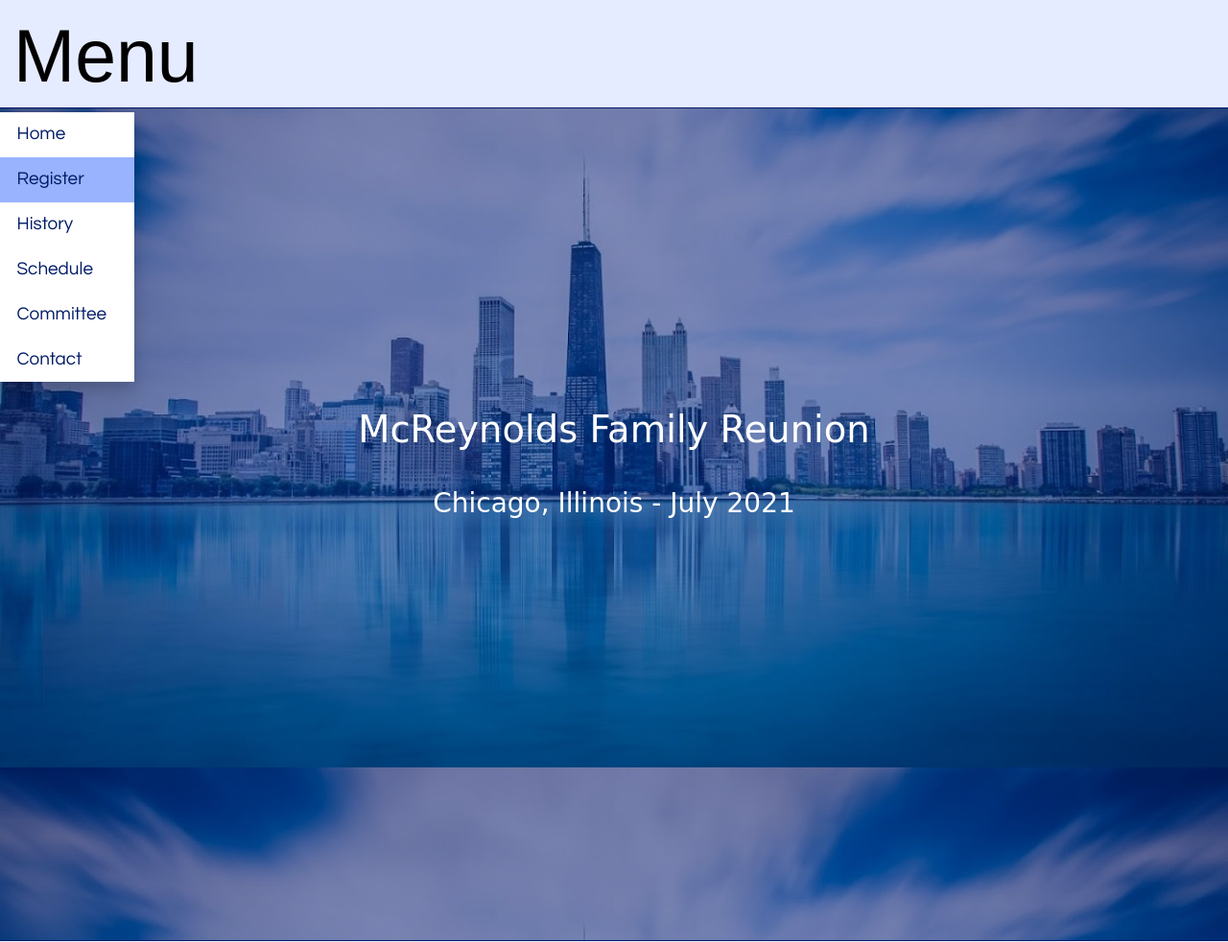
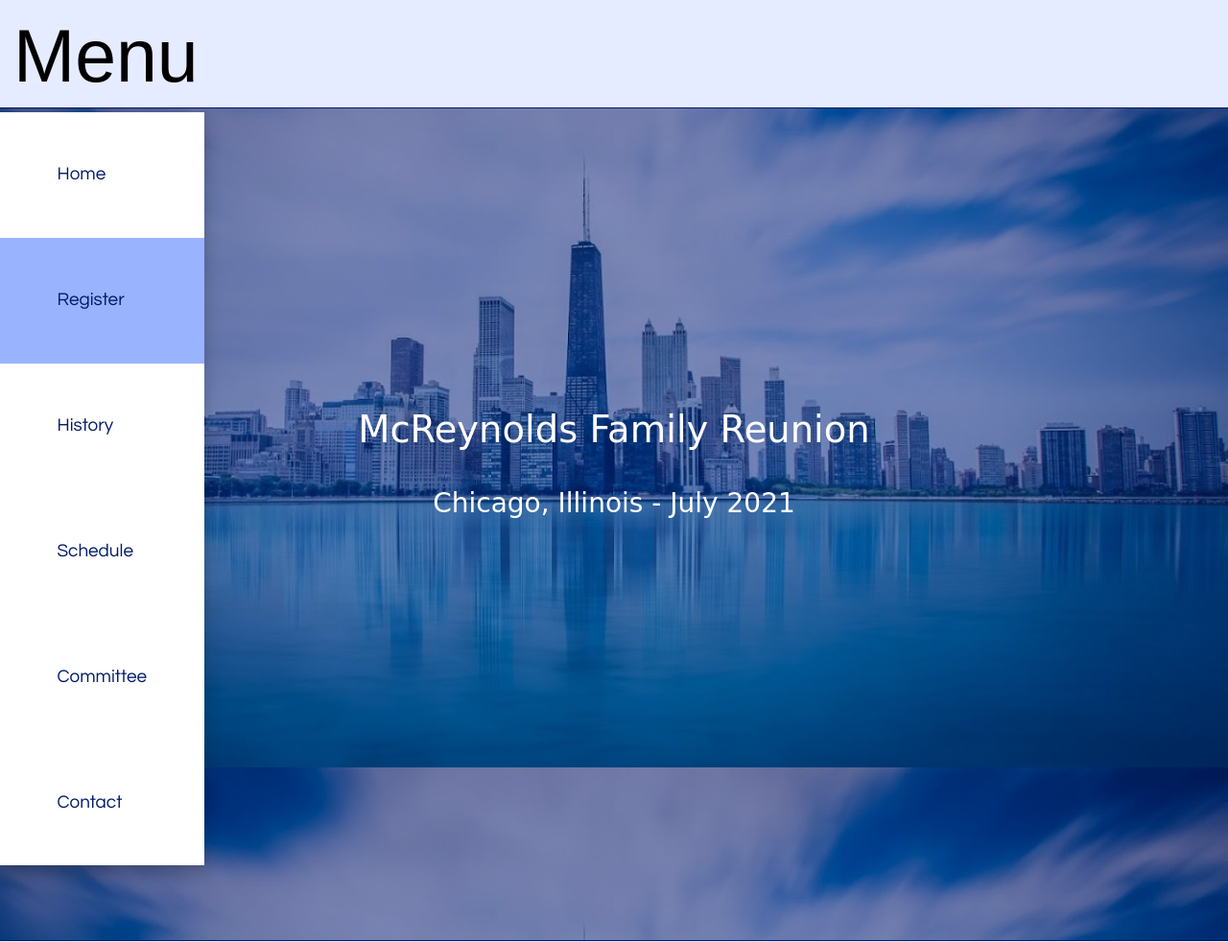
Before and after one commit to gretad711/mcreynolds3, a PHP site: page / in a window 1280 px wide, after a click on "Menu". Shown: the top 982 px of the page at 96% size. Run offline with PHP 8.4, Linux system fonts and the light colour scheme; some web fonts are replaced.

Commit message:
bigger drop down links

```diff
--- a/resources/css/style.css
+++ b/resources/css/style.css
@@ -555,7 +555,7 @@ footer a {
 
   .dropdown-content a {
     color: #001a66;
-    padding: 1rem 1.25rem;
+    padding: 4rem 4.25rem;
     text-decoration: none;
     display: block;
   }
```
